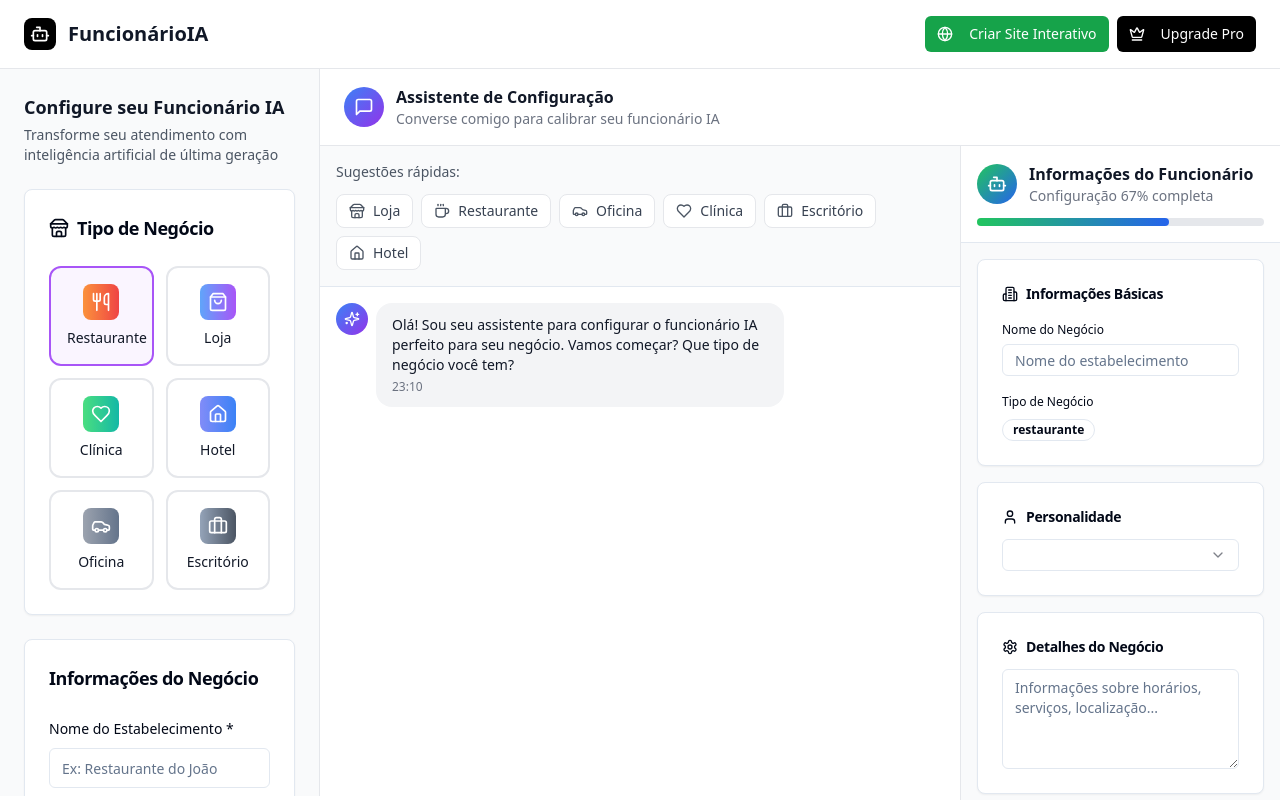
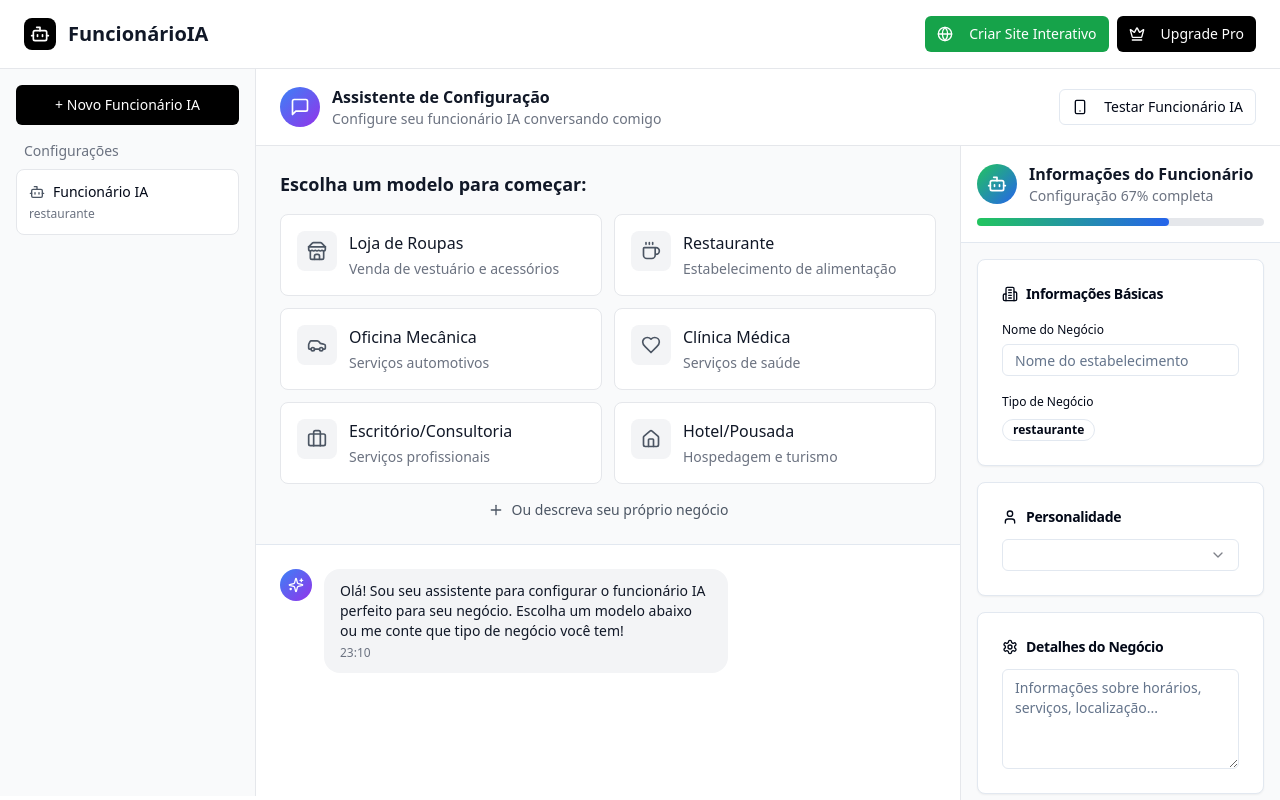
Before and after one commit to heroncosmo/func22, a React (Vite) app: page / in a window 1280 px wide. Shown: the top 800 px of the page. Built offline with nearby package versions, Linux system fonts and the light colour scheme.

Commit message:
Refactor UI for ChatGPT-like experience
Implement a ChatGPT-like UI with a calibration chat, employee information panel, and WhatsApp test functionality.

```diff
--- a/src/components/CalibrationChat.tsx
+++ b/src/components/CalibrationChat.tsx
@@ -2,7 +2,7 @@
 import React, { useState, useRef, useEffect } from 'react';
 import { Button } from '@/components/ui/button';
 import { Input } from '@/components/ui/input';
-import { Send, Bot, User, Sparkles, Store, Coffee, Car, Heart, Briefcase, Home } from 'lucide-react';
+import { Send, Bot, User, Sparkles, Store, Coffee, Car, Heart, Briefcase, Home, Plus } from 'lucide-react';
 import { AgentData } from './MonetizedAgentBuilder';
 import { useToast } from '@/hooks/use-toast';
 
@@ -18,32 +18,76 @@ interface CalibrationChatProps {
   onAgentUpdate: (data: Partial<AgentData>) => void;
 }
 
-const businessSuggestions = [
-  { icon: Store, label: 'Loja', type: 'loja' },
-  { icon: Coffee, label: 'Restaurante', type: 'restaurante' },
-  { icon: Car, label: 'Oficina', type: 'oficina' },
-  { icon: Heart, label: 'Clínica', type: 'clinica' },
-  { icon: Briefcase, label: 'Escritório', type: 'escritorio' },
-  { icon: Home, label: 'Hotel', type: 'hotel' },
+const businessTemplates = [
+  {
+    icon: Store,
+    label: 'Loja de Roupas',
+    type: 'loja',
+    description: 'Venda de vestuário e acessórios',
+    welcomeMessage: 'Olá! Bem-vindo à nossa loja! Como posso ajudar você a encontrar a peça perfeita?'
+  },
+  {
+    icon: Coffee,
+    label: 'Restaurante',
+    type: 'restaurante',
+    description: 'Estabelecimento de alimentação',
+    welcomeMessage: 'Olá! Bem-vindo ao nosso restaurante! Posso ajudá-lo com o cardápio ou fazer uma reserva?'
+  },
+  {
+    icon: Car,
+    label: 'Oficina Mecânica',
+    type: 'oficina',
+    description: 'Serviços automotivos',
+    welcomeMessage: 'Olá! Precisa de ajuda com seu veículo? Estou aqui para agendar seu atendimento!'
+  },
+  {
+    icon: Heart,
+    label: 'Clínica Médica',
+    type: 'clinica',
+    description: 'Serviços de saúde',
+    welcomeMessage: 'Olá! Como posso ajudá-lo a agendar sua consulta ou esclarecer dúvidas?'
+  },
+  {
+    icon: Briefcase,
+    label: 'Escritório/Consultoria',
+    type: 'escritorio',
+    description: 'Serviços profissionais',
+    welcomeMessage: 'Olá! Como posso ajudá-lo com nossos serviços profissionais?'
+  },
+  {
+    icon: Home,
+    label: 'Hotel/Pousada',
+    type: 'hotel',
+    description: 'Hospedagem e turismo',
+    welcomeMessage: 'Olá! Bem-vindo! Posso ajudá-lo com reservas ou informações sobre nossa hospedagem?'
+  },
 ];
 
 const CalibrationChat: React.FC<CalibrationChatProps> = ({ agentData, onAgentUpdate }) => {
   const [messages, setMessages] = useState<Message[]>([
     {
       id: '1',
-      content: 'Olá! Sou seu assistente para configurar o funcionário IA perfeito para seu negócio. Vamos começar? Que tipo de negócio você tem?',
+      content: 'Olá! Sou seu assistente para configurar o funcionário IA perfeito para seu negócio. Escolha um modelo abaixo ou me conte que tipo de negócio você tem!',
       sender: 'assistant',
       timestamp: new Date()
     }
   ]);
   const [inputMessage, setInputMessage] = useState('');
   const [isLoading, setIsLoading] = useState(false);
+  const [showTemplates, setShowTemplates] = useState(true);
   const messagesEndRef = useRef<HTMLDivElement>(null);
   const { toast } = useToast();
 
   useEffect(() => {
     messagesEndRef.current?.scrollIntoView({ behavior: 'smooth' });
   }, [messages]);
+
+  useEffect(() => {
+    // Hide templates if user has started configuring
+    if (agentData.businessName || messages.length > 1) {
+      setShowTemplates(false);
+    }
+  }, [agentData.businessName, messages.length]);
 
   const buildSystemPrompt = () => {
     return `Você é um assistente especializado em configurar agentes de IA para negócios. Seu objetivo é entender o negócio do usuário e ajudar a configurar um funcionário virtual perfeito.
@@ -65,6 +109,24 @@ INFORMAÇÕES ATUAIS DO AGENTE:
 Responda sempre em português brasileiro de forma natural e útil.`;
   };
 
+  const handleTemplateSelect = (template: typeof businessTemplates[0]) => {
+    onAgentUpdate({
+      businessType: template.type,
+      template: template.type,
+      welcomeMessage: template.welcomeMessage
+    });
+
+    const templateMessage: Message = {
+      id: Date.now().toString(),
+      content: `Ótima escolha! Você selecionou: ${template.label}. Agora me conte o nome do seu ${template.label.toLowerCase()} e mais detalhes sobre ele.`,
+      sender: 'assistant',
+      timestamp: new Date()
+    };
+
+    setMessages(prev => [...prev, templateMessage]);
+    setShowTemplates(false);
+  };
+
   const sendMessage = async () => {
     if (!inputMessage.trim()) return;
 
@@ -78,6 +140,7 @@ Responda sempre em português brasileiro de forma natural e útil.`;
     setMessages(prev => [...prev, userMessage]);
     setInputMessage('');
     setIsLoading(true);
+    setShowTemplates(false);
 
     try {
       const conversationHistory = messages.map(msg => ({
@@ -163,12 +226,6 @@ Responda sempre em português brasileiro de forma natural e útil.`;
     }
   };
 
-  const handleSuggestionClick = (suggestion: typeof businessSuggestions[0]) => {
-    const message = `Tenho um ${suggestion.label.toLowerCase()}`;
-    setInputMessage(message);
-    onAgentUpdate({ businessType: suggestion.type, template: suggestion.type });
-  };
-
   const handleKeyPress = (e: React.KeyboardEvent) => {
     if (e.key === 'Enter' && !e.shiftKey) {
       e.preventDefault();
@@ -177,37 +234,56 @@ Responda sempre em português brasileiro de forma natural e útil.`;
   };
 
   return (
-    <div className="flex flex-col h-full">
-      {/* Quick Suggestions */}
-      {!agentData.businessName && (
-        <div className="p-4 border-b bg-gray-50">
-          <p className="text-sm text-gray-600 mb-3">Sugestões rápidas:</p>
-          <div className="flex flex-wrap gap-2">
-            {businessSuggestions.map((suggestion) => {
-              const Icon = suggestion.icon;
+    <div className="flex flex-col h-full bg-white">
+      {/* Business Templates */}
+      {showTemplates && (
+        <div className="p-6 border-b bg-gray-50">
+          <h3 className="text-lg font-semibold text-gray-900 mb-4">Escolha um modelo para começar:</h3>
+          <div className="grid grid-cols-2 gap-3">
+            {businessTemplates.map((template) => {
+              const Icon = template.icon;
               return (
                 <button
-                  key={suggestion.type}
-                  onClick={() => handleSuggestionClick(suggestion)}
-                  className="flex items-center space-x-2 px-3 py-1.5 bg-white border border-gray-200 rounded-lg hover:bg-gray-50 transition-colors"
+                  key={template.type}
+                  onClick={() => handleTemplateSelect(template)}
+                  className="flex items-start space-x-3 p-4 bg-white border border-gray-200 rounded-lg hover:border-blue-300 hover:bg-blue-50 transition-all text-left group"
                 >
-                  <Icon className="h-4 w-4 text-gray-600" />
-                  <span className="text-sm text-gray-700">{suggestion.label}</span>
+                  <div className="w-10 h-10 bg-gray-100 rounded-lg flex items-center justify-center group-hover:bg-blue-100 transition-colors">
+                    <Icon className="h-5 w-5 text-gray-600 group-hover:text-blue-600" />
+                  </div>
+                  <div className="flex-1">
+                    <h4 className="font-medium text-gray-900 group-hover:text-blue-900">
+                      {template.label}
+                    </h4>
+                    <p className="text-sm text-gray-500 mt-1">
+                      {template.description}
+                    </p>
+                  </div>
                 </button>
               );
             })}
+          </div>
+
+          <div className="flex items-center justify-center mt-4">
+            <button
+              onClick={() => setShowTemplates(false)}
+              className="flex items-center space-x-2 text-sm text-gray-600 hover:text-gray-800"
+            >
+              <Plus className="h-4 w-4" />
+              <span>Ou descreva seu próprio negócio</span>
+            </button>
           </div>
         </div>
       )}
 
       {/* Messages */}
-      <div className="flex-1 overflow-y-auto p-4 space-y-4">
+      <div className="flex-1 overflow-y-auto p-6 space-y-4">
         {messages.map((message) => (
           <div
             key={message.id}
             className={`flex ${message.sender === 'user' ? 'justify-end' : 'justify-start'}`}
           >
-            <div className={`flex items-start space-x-2 max-w-xs lg:max-w-md`}>
+            <div className={`flex items-start space-x-3 max-w-xs lg:max-w-md`}>
               {message.sender === 'assistant' && (
                 <div className="w-8 h-8 bg-gradient-to-br from-blue-500 to-purple-600 rounded-full flex items-center justify-center flex-shrink-0">
                   <Sparkles className="h-4 w-4 text-white" />
@@ -242,7 +318,7 @@ Responda sempre em português brasileiro de forma natural e útil.`;
         {/* Typing Indicator */}
         {isLoading && (
           <div className="flex justify-start">
-            <div className="flex items-start space-x-2">
+            <div className="flex items-start space-x-3">
               <div className="w-8 h-8 bg-gradient-to-br from-blue-500 to-purple-600 rounded-full flex items-center justify-center">
                 <Sparkles className="h-4 w-4 text-white" />
               </div>
@@ -261,20 +337,20 @@ Responda sempre em português brasileiro de forma natural e útil.`;
       </div>
 
       {/* Input */}
-      <div className="p-4 border-t bg-white">
-        <div className="flex space-x-2">
+      <div className="p-6 border-t bg-white">
+        <div className="flex space-x-3">
           <Input
             value={inputMessage}
             onChange={(e) => setInputMessage(e.target.value)}
             onKeyPress={handleKeyPress}
             placeholder="Descreva seu negócio ou faça uma pergunta..."
             disabled={isLoading}
-            className="flex-1"
+            className="flex-1 rounded-xl border-gray-300 focus:border-blue-500 focus:ring-blue-500"
           />
           <Button
             onClick={sendMessage}
             disabled={isLoading || !inputMessage.trim()}
-            className="bg-black hover:bg-gray-800 text-white"
+            className="bg-black hover:bg-gray-800 text-white rounded-xl px-6"
           >
             <Send className="h-4 w-4" />
           </Button>
--- a/src/components/MonetizedAgentBuilder.tsx
+++ b/src/components/MonetizedAgentBuilder.tsx
@@ -99,28 +99,65 @@ const MonetizedAgentBuilder = () => {
         </div>
       </div>
 
-      {/* Layout Principal */}
+      {/* Layout Principal - ChatGPT Style */}
       <div className="flex h-[calc(100vh-73px)]">
-        {/* Sidebar Esquerda - Configurações */}
-        <div className="w-80 border-r border-gray-200 bg-gray-50 overflow-y-auto">
-          <div className="p-6">
-            <div className="space-y-1 mb-6">
-              <h2 className="text-lg font-semibold text-gray-900">
-                Configure seu Funcionário IA
-              </h2>
-              <p className="text-sm text-gray-600">
-                Transforme seu atendimento com inteligência artificial de última geração
+        {/* Sidebar Esquerda - Lista de Configurações */}
+        <div className="w-64 border-r border-gray-200 bg-gray-50 overflow-y-auto">
+          <div className="p-4">
+            <Button
+              onClick={() => {
+                setAgentData({
+                  businessName: '',
+                  businessType: 'restaurante',
+                  businessInfo: '',
+                  personality: 'amigável',
+                  welcomeMessage: 'Olá! Como posso ajudá-lo hoje?',
+                  template: 'restaurante'
+                });
+              }}
+              className="w-full mb-4 bg-black text-white hover:bg-gray-800"
+            >
+              + Novo Funcionário IA
+            </Button>
+
+            <div className="space-y-2">
+              <div className="text-sm font-medium text-gray-500 px-2">Configurações</div>
+              <div className="bg-white rounded-lg p-3 border border-gray-200">
+                <div className="flex items-center space-x-2">
+                  <Bot className="h-4 w-4 text-gray-600" />
+                  <span className="text-sm font-medium">
+                    {agentData.businessName || 'Funcionário IA'}
+                  </span>
+                </div>
+                <p className="text-xs text-gray-500 mt-1">
+                  {agentData.businessType}
                 </p>
               </div>
-
-            <AgentConfig agentData={agentData} onUpdate={handleAgentUpdate} />
+            </div>
           </div>
         </div>
 
-        {/* Área Principal - Chat de Calibração */}
-        <div className="flex-1 flex flex-col">
+        {/* Área Central - Chat Style Interface */}
+        <div className="flex-1 flex flex-col relative">
+          {/* WhatsApp Test Overlay - Positioned over chat */}
+          {showWhatsAppTest && (
+            <div className="absolute inset-0 bg-black/20 flex items-start justify-center pt-16 z-30">
+              <div className="relative">
+                <Button
+                  onClick={() => setShowWhatsAppTest(false)}
+                  variant="ghost"
+                  size="icon"
+                  className="absolute -top-2 -right-2 z-10 bg-white rounded-full shadow-lg hover:bg-gray-100"
+                >
+                  <X className="h-4 w-4" />
+                </Button>
+                <WhatsAppSimulator agentData={agentData} />
+              </div>
+            </div>
+          )}
+
           {/* Header do Chat */}
-          <div className="border-b border-gray-200 bg-white px-6 py-4">
+          <div className="border-b border-gray-200 bg-white px-6 py-4 z-20 relative">
             <div className="flex items-center justify-between">
               <div className="flex items-center space-x-3">
                 <div className="w-10 h-10 bg-gradient-to-br from-blue-500 to-purple-600 rounded-full flex items-center justify-center">
@@ -131,12 +168,11 @@ const MonetizedAgentBuilder = () => {
                     Assistente de Configuração
                   </h3>
                   <p className="text-sm text-gray-500">
-                    Converse comigo para calibrar seu funcionário IA
+                    Configure seu funcionário IA conversando comigo
                   </p>
                 </div>
               </div>
 
-              {isConfigured && (
               <Button
                 onClick={() => setShowWhatsAppTest(true)}
                 variant="outline"
@@ -144,13 +180,12 @@ const MonetizedAgentBuilder = () => {
                 className="flex items-center space-x-2"
               >
                 <Smartphone className="h-4 w-4" />
-                  <span>Testar no WhatsApp</span>
+                <span>Testar Funcionário IA</span>
               </Button>
-              )}
             </div>
           </div>
 
-          {/* Layout do Chat e Painel */}
+          {/* Layout do Chat */}
           <div className="flex-1 flex">
             {/* Chat de Calibração */}
             <div className="flex-1">
@@ -170,23 +205,6 @@ const MonetizedAgentBuilder = () => {
           </div>
         </div>
       </div>
-
-      {/* WhatsApp Test Overlay */}
-      {showWhatsAppTest && (
-        <div className="fixed inset-0 bg-black/50 flex items-center justify-center z-50 p-4">
-          <div className="relative">
-            <Button
-              onClick={() => setShowWhatsAppTest(false)}
-              variant="ghost"
-              size="icon"
-              className="absolute -top-2 -right-2 z-10 bg-white rounded-full shadow-lg hover:bg-gray-100"
-            >
-              <X className="h-4 w-4" />
-            </Button>
-            <WhatsAppSimulator agentData={agentData} />
-          </div>
-        </div>
-      )}
 
       {/* Modal de Upgrade */}
       {showUpgradeModal && (
```
Lines whose indentation alone changed are shown as unchanged.
